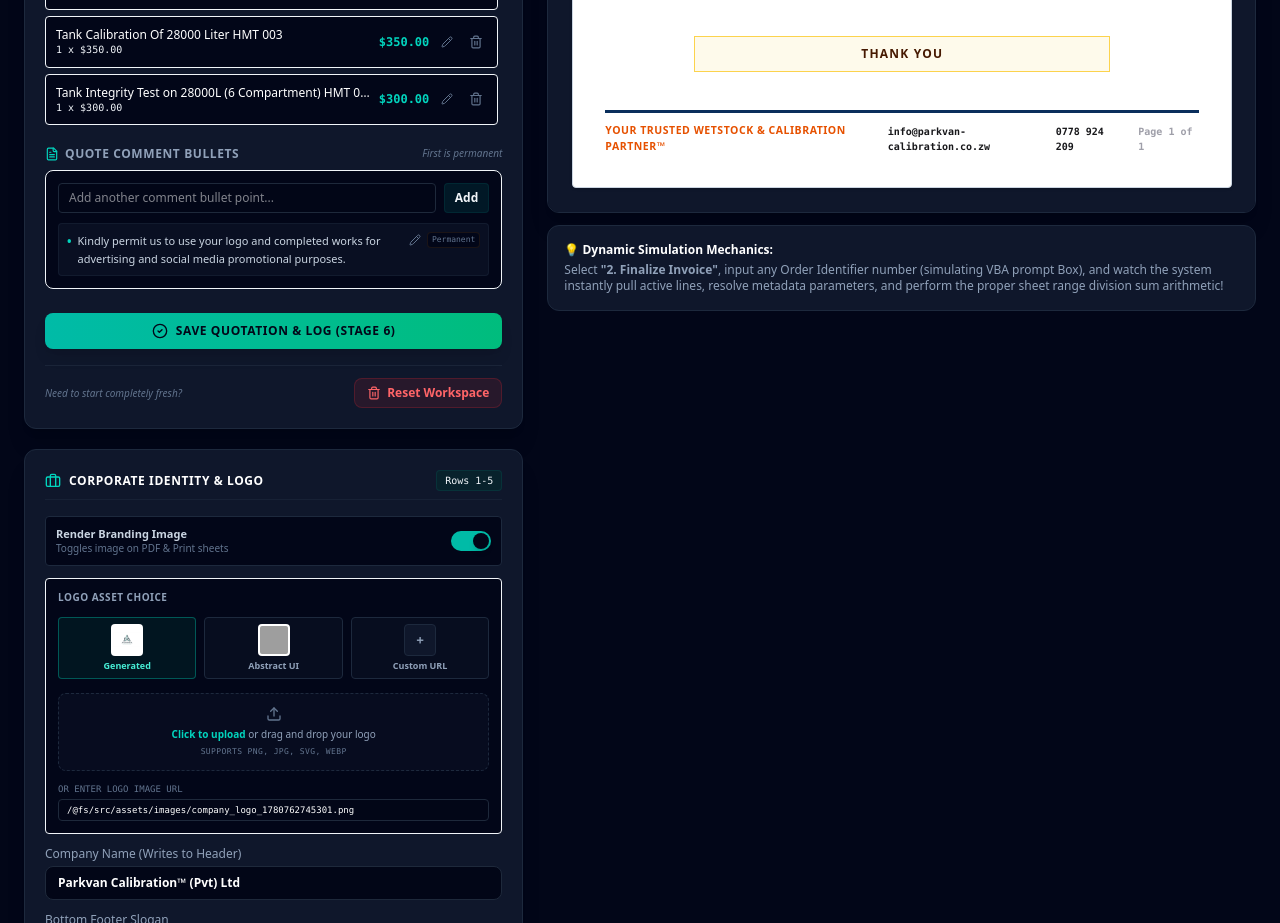
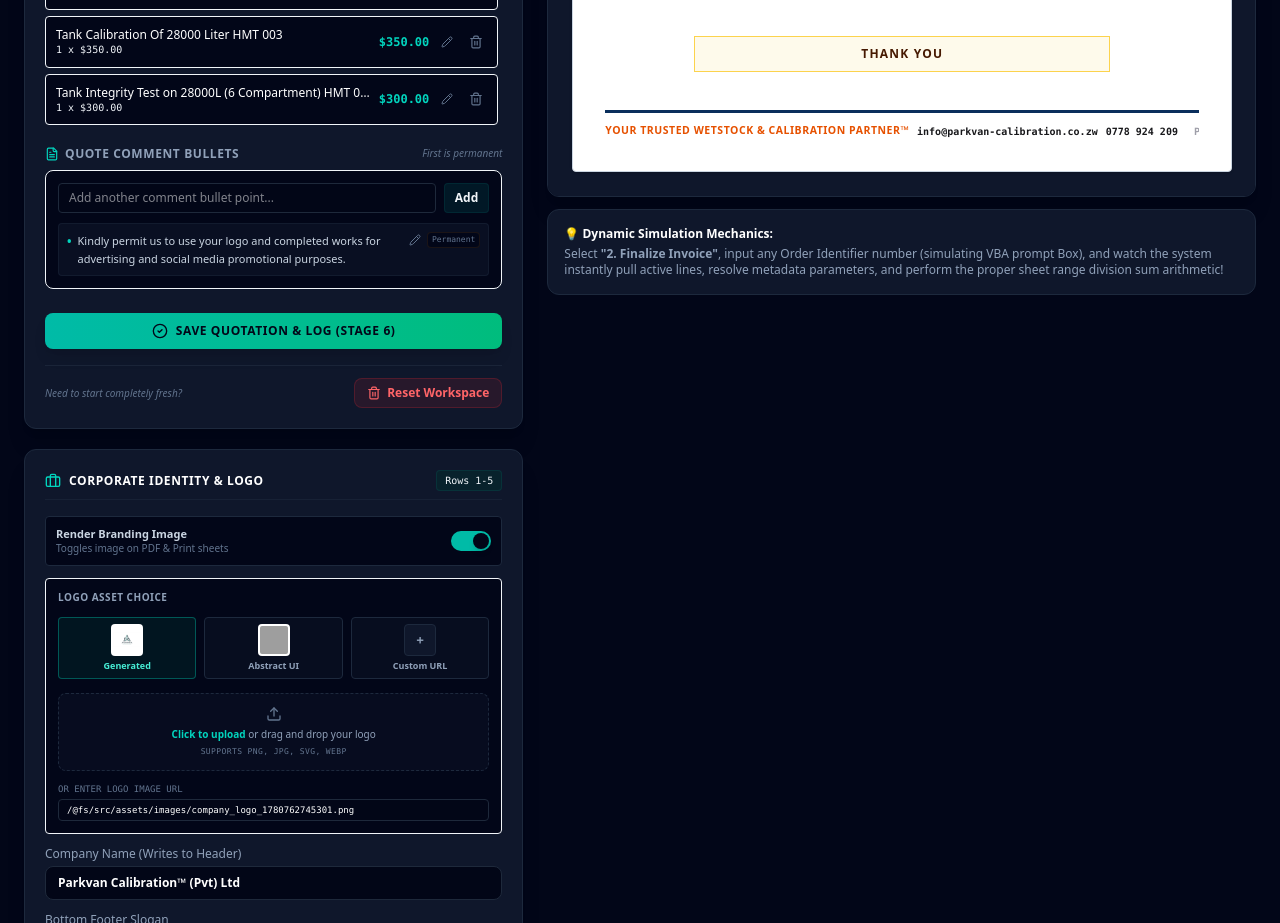
Before and after one commit to ParkvanCal/Invoice-Generator, a React (Vite) app: page / in a window 1280 px wide. Shown: the part 1140-2063 px from the top of the page. Built offline with nearby package versions, Linux system fonts and the light colour scheme; grey boxes are pictures that could not be loaded.

Commit message:
style: improve footer responsiveness
Adjust footer layout with flexible sizing and font scaling to prevent content overflow on smaller screens.

```diff
--- a/src/App.tsx
+++ b/src/App.tsx
@@ -3742,16 +3742,16 @@ export default function App() {
                     <div className={`w-full h-[3.5px] bg-[#0A2E5C] select-none transition-all duration-300 ${pageBorderLineMtClass}`}></div>
 
                     {/* Footer Contact Slogans Row */}
-                    <div className="w-full flex justify-between items-center text-[10px] font-sans font-semibold select-none text-zinc-650">
-                      <span className="text-[#E65100] font-black uppercase tracking-wider text-[10.5px]">
+                    <div className="w-full flex flex-row flex-nowrap justify-between items-center text-[9px] sm:text-[10px] font-sans font-semibold select-none text-zinc-650 gap-2 whitespace-nowrap overflow-hidden">
+                      <span className="text-[#E65100] font-black uppercase tracking-wider text-[9.5px] sm:text-[10.5px] shrink-0 whitespace-nowrap">
                         {brCompanyFooterTagline}
                       </span>
 
-                      <span className="font-mono font-bold select-text">
+                      <span className="font-mono font-bold select-text shrink-0 whitespace-nowrap">
                         {brCompanyEmail || 'sales@parkvancalibration.co.zw'}
                       </span>
 
-                      <div className="flex items-center gap-4 font-mono font-bold">
+                      <div className="flex items-center gap-2 sm:gap-4 font-mono font-bold shrink-0 whitespace-nowrap">
                         <span className="select-text">{brCompanyPhone || '+263 77 241 3600'}</span>
                         <span className="text-zinc-400 font-bold">Page 1 of 1</span>
                       </div>
```
